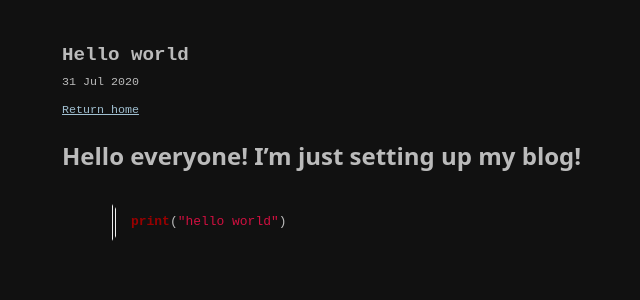
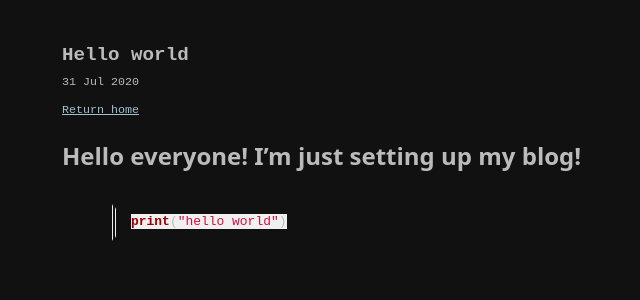
Before and after one commit to nefkst/My-Personal-Blog, a Jekyll site: the page built from _posts/2013-04-14-hello-world.md, in a window 1280 px wide. Shown: the top 300 px of the page, without its empty margins (228-868 px from the left). Built offline with Jekyll 4.4.1, drawn with Linux system fonts in a browser that asks for light colours.

Commit message:
Update syntax.css

```diff
--- a/assets/syntax.css
+++ b/assets/syntax.css
@@ -27,7 +27,7 @@
 
 pre code {
   word-wrap: initial;
-  background: transparent;
+  background: #f0f0f0;
 }
 
 .hll { background-color: #ffffcc }
```
